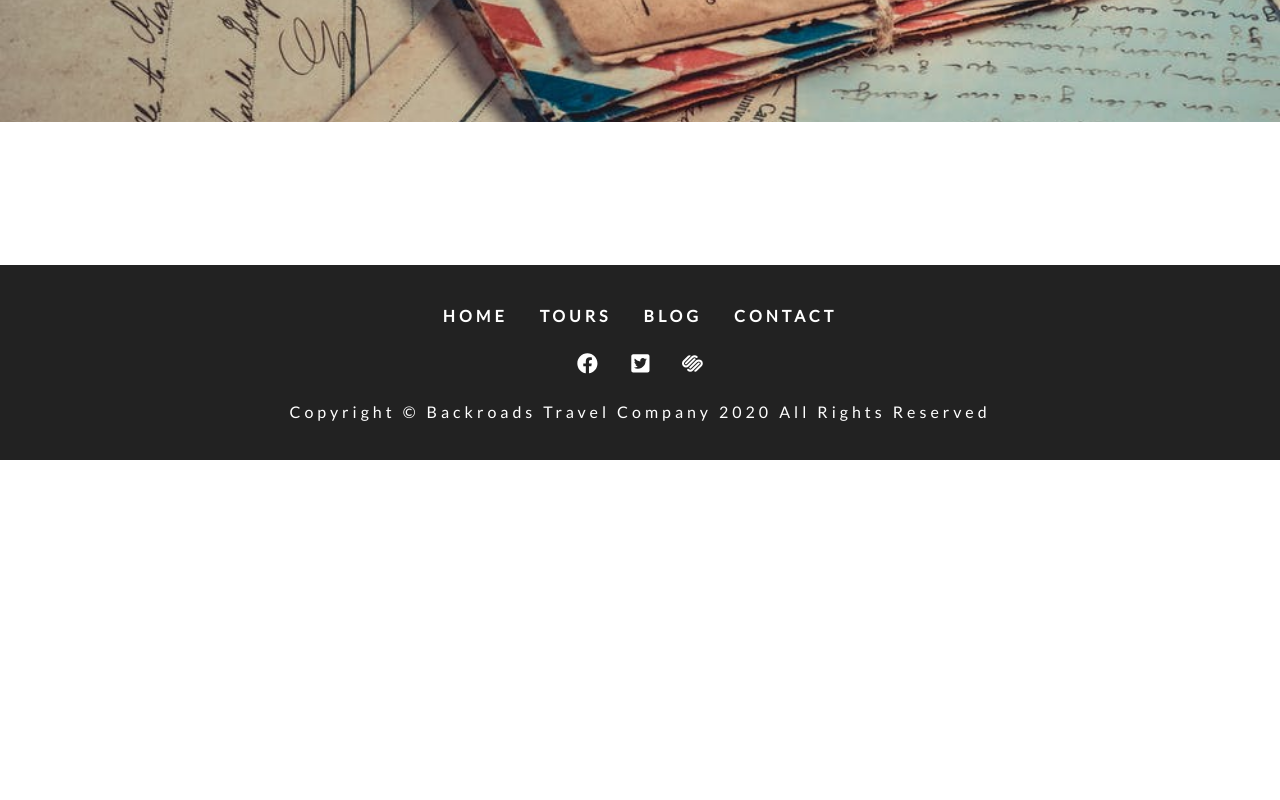
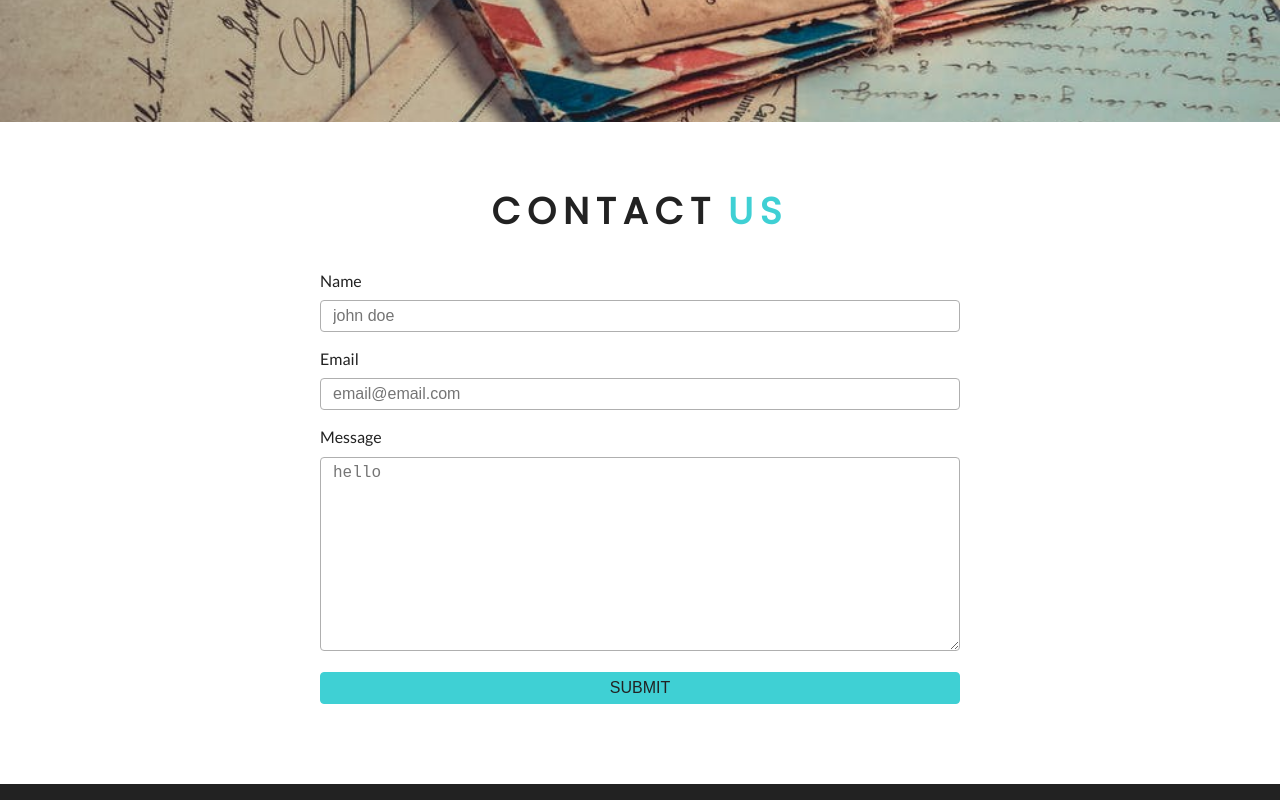
Before and after one commit to riraseth-gatsby-stuff/backroads, a Gatsby site: page /contact in a window 1280 px wide. Shown: the part 340-1140 px from the top of the page. Before the commit the page ends 800 px from the top, so only its background shows below. Built offline with nearby package versions, Linux system fonts and the light colour scheme; Gatsby itself is replaced by a stand-in of ours.

Commit message:
contact form, formspree

```diff
--- /dev/null
+++ b/src/components/Contact/Contact.js
@@ -0,0 +1,53 @@
+import React from 'react';
+import Title from '../StyledTitle';
+import styles from '../../css/contact.module.css';
+const Contact = () => {
+  return (
+    <section className={styles.contact}>
+      <Title title="contact" subtitle="us"></Title>
+      <div className={styles.center}>
+        <form
+          action="https://formspree.io/xeqzkren"
+          method="POST"
+          className={styles.form}
+        >
+          <div>
+            <label htmlFor="name">Name</label>
+            <input
+              type="text"
+              name="name"
+              id="name"
+              className={styles.formControl}
+              placeholder="john doe"
+            />
+          </div>
+          <div>
+            <label htmlFor="email">Email</label>
+            <input
+              type="email"
+              name="email"
+              id="email"
+              className={styles.formControl}
+              placeholder="email@email.com"
+            />
+          </div>
+          <div>
+            <label htmlFor="message">Message</label>
+            <textarea
+              name="message"
+              id="message"
+              rows="10"
+              className={styles.formControl}
+              placeholder="hello"
+            ></textarea>
+          </div>
+          <div>
+            <input type="submit" value="submit" className={styles.submit} />
+          </div>
+        </form>
+      </div>
+    </section>
+  );
+};
+
+export default Contact;
--- a/src/pages/contact.js
+++ b/src/pages/contact.js
@@ -2,10 +2,12 @@ import React from 'react';
 import Layout from '../components/Layout';
 import StyledHero from '../components/StyledHero';
 import { graphql } from 'gatsby';
+import Contact from '../components/Contact/Contact';
 const contact = ({ data }) => {
   return (
     <Layout>
       <StyledHero img={data.connectBcg.childImageSharp.fluid}></StyledHero>
+      <Contact></Contact>
     </Layout>
   );
 };
```
